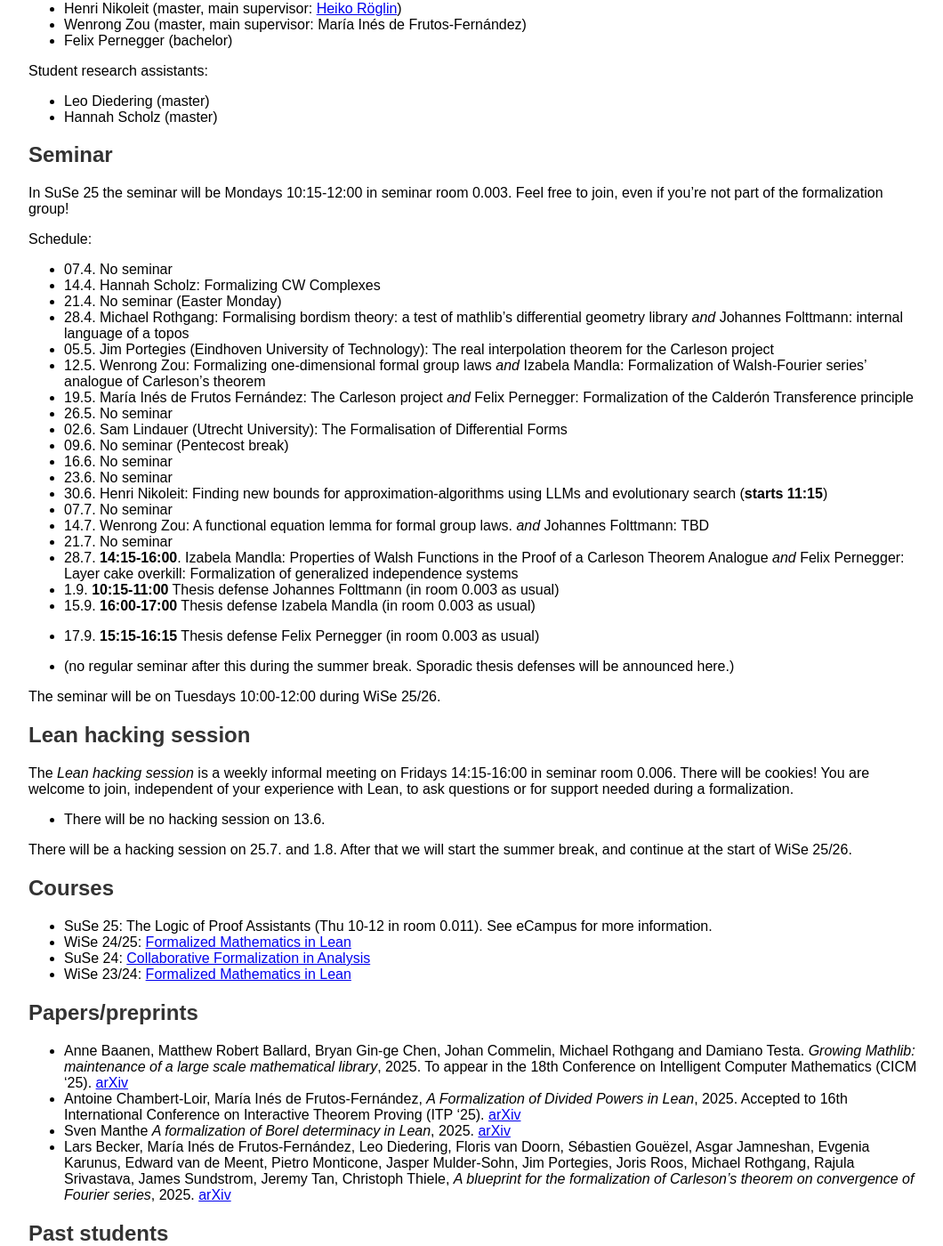
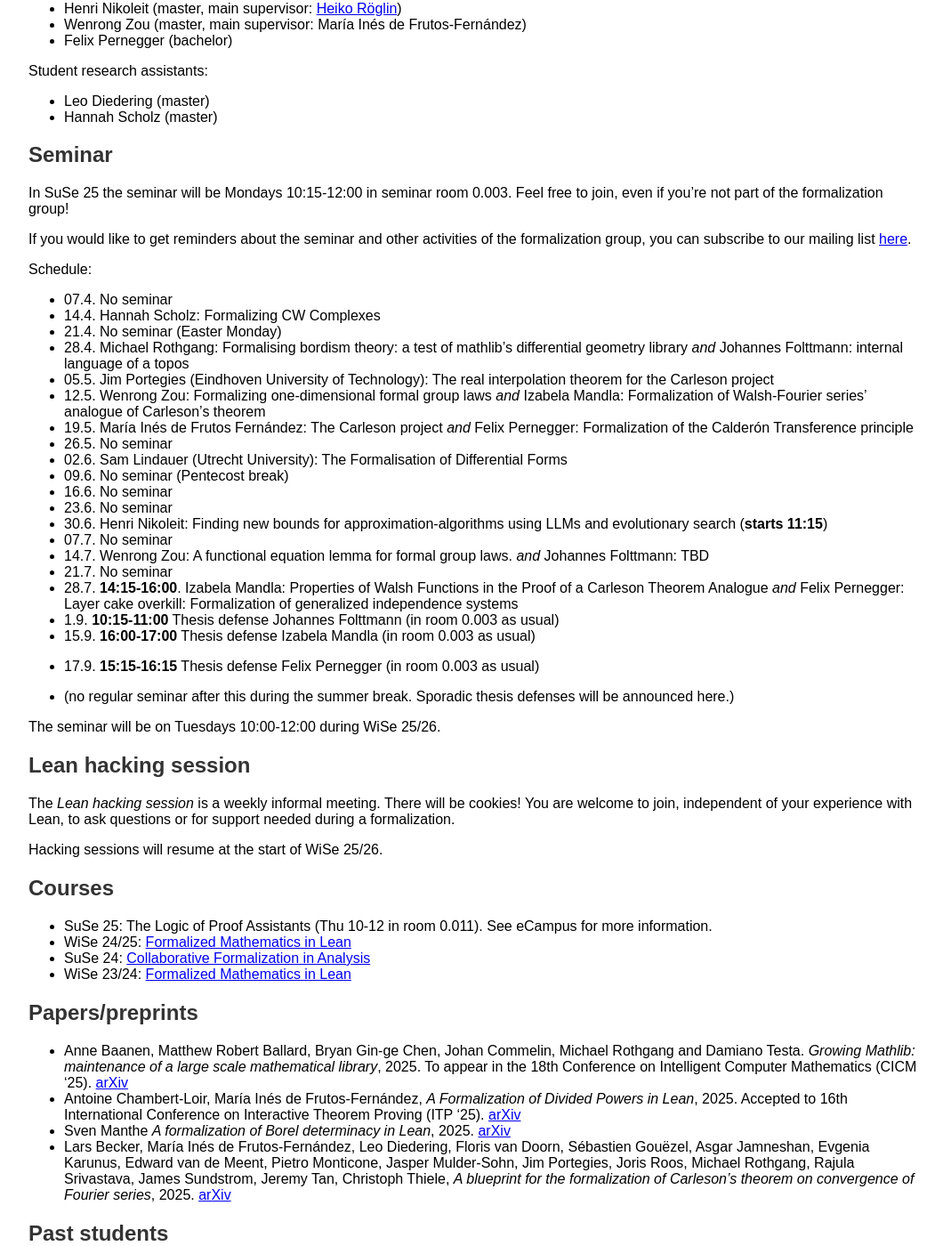
Before and after one commit to fpvandoorn/fpvandoorn.github.io, a Jekyll site: the page built from formalized-mathematics.md, in a window 1280 px wide and 1400 px high, scrolled down 492 px. Shown: the whole window at 89% size, without its empty margins (108-1168 px from the left). Built offline with Jekyll 4.4.1, drawn with Linux system fonts in a browser that asks for light colours; our own code applies the rules of GitHub Pages for plain Markdown files.

Commit message:
Update formalized-mathematics.md (#15)
Add mailing list link.

```diff
--- a/formalized-mathematics.md
+++ b/formalized-mathematics.md
@@ -41,6 +41,8 @@ Student research assistants:
 
 In SuSe 25 the seminar will be Mondays 10:15-12:00 in seminar room 0.003. Feel free to join, even if you're not part of the formalization group!
 
+If you would like to get reminders about the seminar and other activities of the formalization group, you can subscribe to our mailing list [here](https://listen.uni-bonn.de/wws/info/formal-math).
+
 Schedule:
 * 07.4. No seminar
 * 14.4. Hannah Scholz: Formalizing CW Complexes
@@ -70,11 +72,9 @@ The seminar will be on Tuesdays 10:00-12:00 during WiSe 25/26.
 
 ## Lean hacking session
 
-The *Lean hacking session* is a weekly informal meeting on Fridays 14:15-16:00 in seminar room 0.006. There will be cookies! You are welcome to join, independent of your experience with Lean, to ask questions or for support needed during a formalization.
+The *Lean hacking session* is a weekly informal meeting. There will be cookies! You are welcome to join, independent of your experience with Lean, to ask questions or for support needed during a formalization.
 
-* There will be no hacking session on 13.6.
-
-There will be a hacking session on 25.7. and 1.8. After that we will start the summer break, and continue at the start of WiSe 25/26.
+Hacking sessions will resume at the start of WiSe 25/26.
 
 ## Courses
 
```
